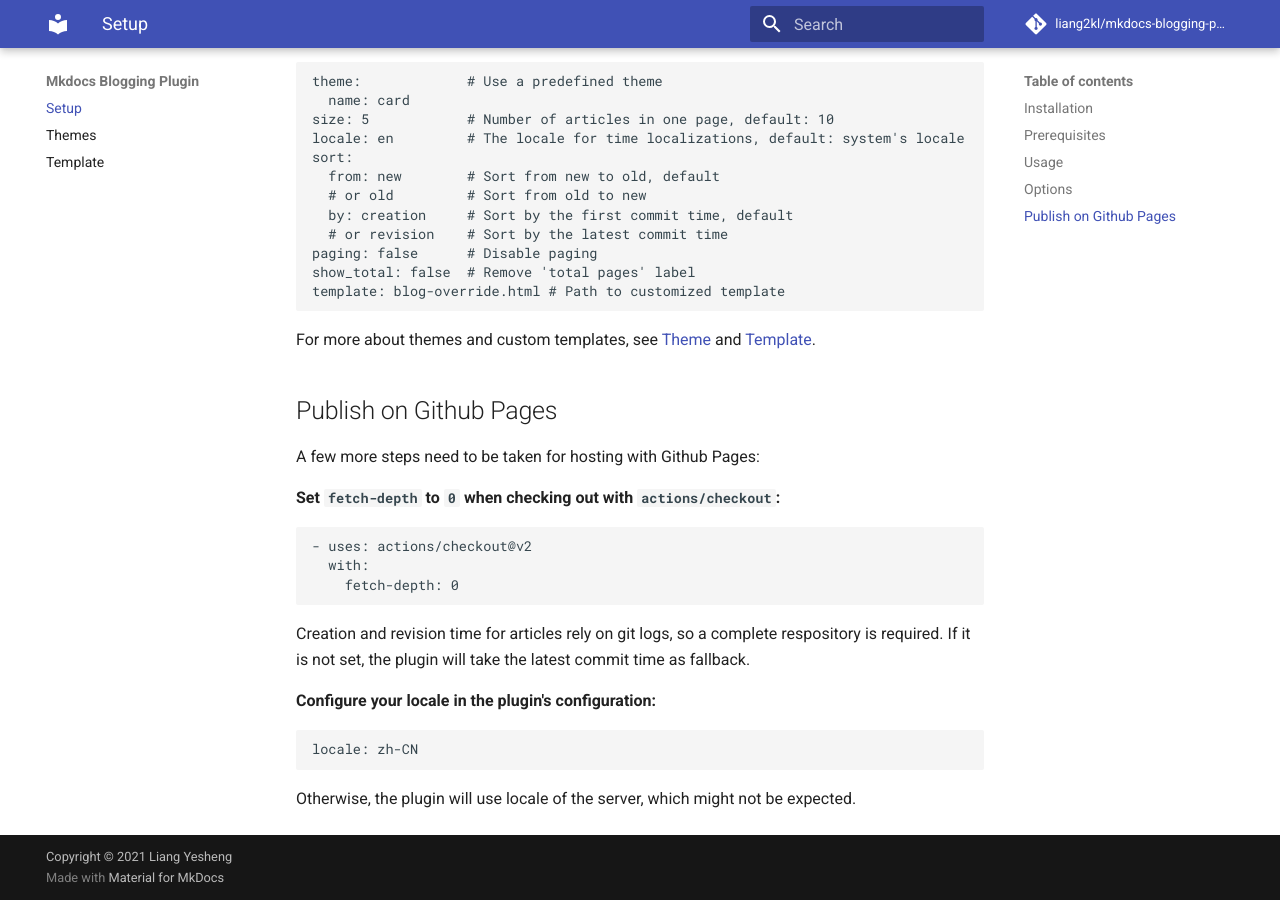
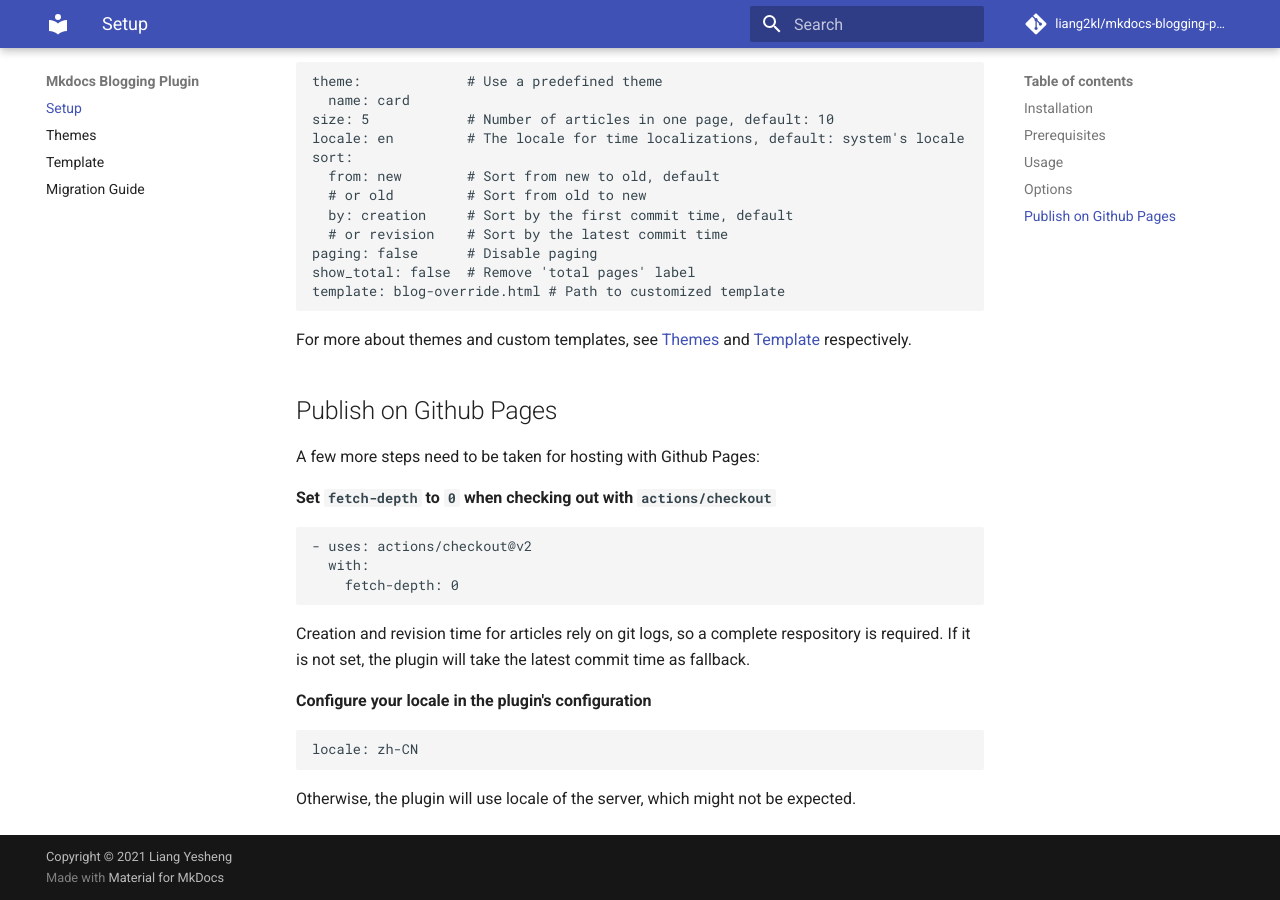
Before and after one commit to liang2kl/mkdocs-blogging-plugin, an MkDocs documentation site: the page built from docs/index.md, in a window 1280 px wide and 900 px high, scrolled down 1325 px. Built offline with MkDocs 1.6.1 and Material for MkDocs 9.7.7, drawn with Linux system fonts in a browser that asks for light colours; comment, search, counter and statistics services are not loaded.

Commit message:
Create migration guide and update docs

````diff
--- a/docs/index.md
+++ b/docs/index.md
@@ -73,13 +73,13 @@ show_total: false  # Remove 'total pages' label
 template: blog-override.html # Path to customized template
 ```
 
-For more about themes and custom templates, see [Theme](theme.md) and [Template](theme.md).
+For more about themes and custom templates, see [Themes](theme.md) and [Template](theme.md) respectively.
 
 ## Publish on Github Pages
 
 A few more steps need to be taken for hosting with Github Pages:
 
-**Set `fetch-depth` to `0` when checking out with `actions/checkout`:**
+**Set `fetch-depth` to `0` when checking out with `actions/checkout`**
 
 ```yml
 - uses: actions/checkout@v2
@@ -90,7 +90,7 @@ A few more steps need to be taken for hosting with Github Pages:
 Creation and revision time for articles rely on git logs, so a complete respository is required.
 If it is not set, the plugin will take the latest commit time as fallback.
 
-**Configure your locale in the plugin's configuration:**
+**Configure your locale in the plugin's configuration**
 
 ```yml
 locale: zh-CN
--- a/mkdocs.yml
+++ b/mkdocs.yml
@@ -11,6 +11,7 @@ nav:
   - index.md
   - Themes: theme.md
   - Template: template.md
+  - Migration Guide: migration.md
 
 plugins:
   - awesome-pages
````
Also changed, not shown: README.md (+4 -2 lines), docs/migration.md (added, +12 -0 lines).
